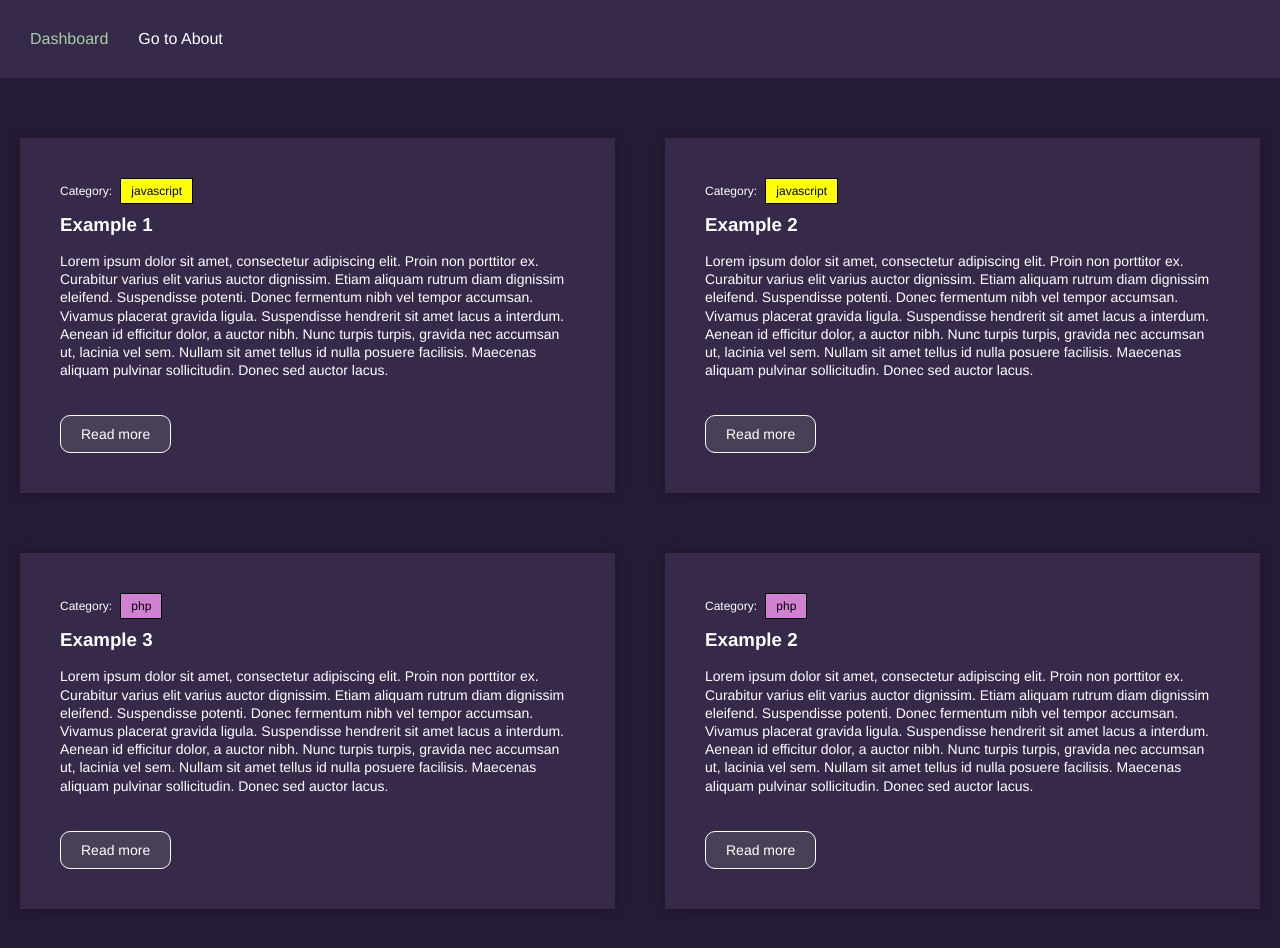
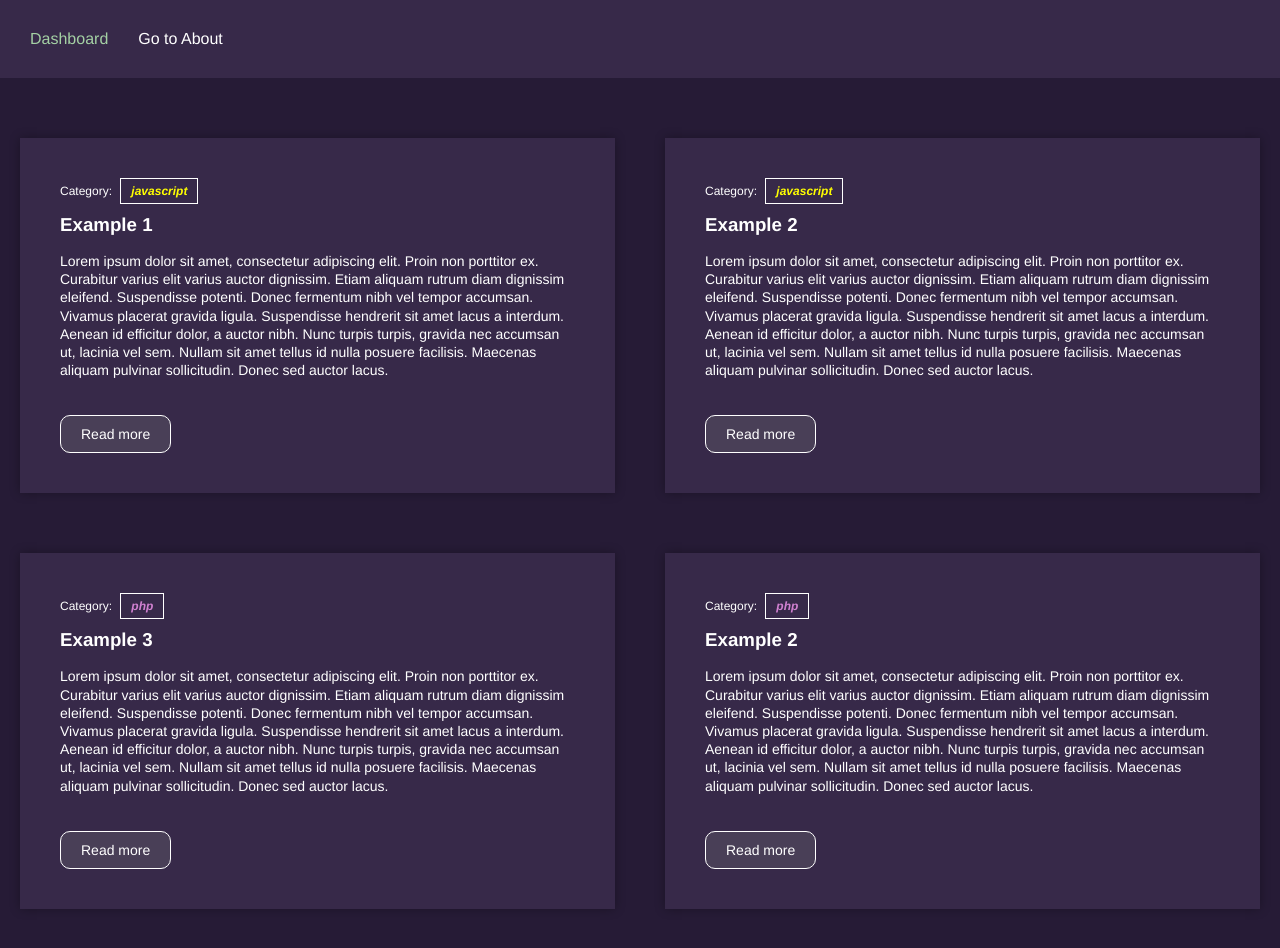
Before and after one commit to KacperNlp/Q-and-A-app, a Vue app in the folder app/: page /#/ in a window 1280 px wide. Shown: the top 948 px of the page. Built offline with nearby package versions, Linux system fonts and the light colour scheme.

Commit message:
Change styles for AppCategoryBox

```diff
--- a/app/src/components/AppCategoryBox.vue
+++ b/app/src/components/AppCategoryBox.vue
@@ -22,15 +22,16 @@ export default defineComponent({
   display: inline-block;
   margin-left: 5px;
   padding: 5px 10px;
-  border: 1px solid #000;
-  color: #000;
+  border: 1px solid #fff;
+  font-weight: 600;
+  font-style: italic;
 
   &.javascript {
-    background: yellow;
+    color: yellow;
   }
 
   &.php {
-    background: rgb(209, 129, 209);
+    color: rgb(209, 129, 209);
   }
 }
 </style>
```
